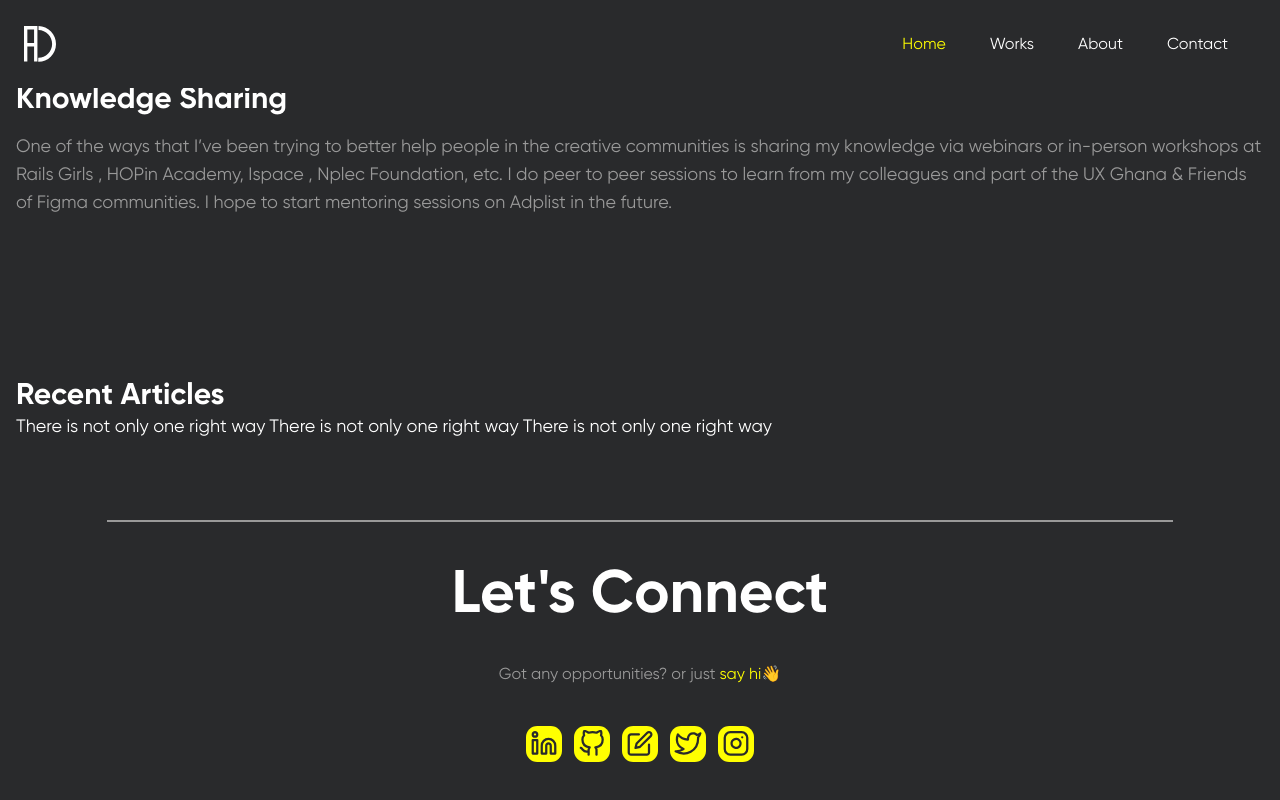
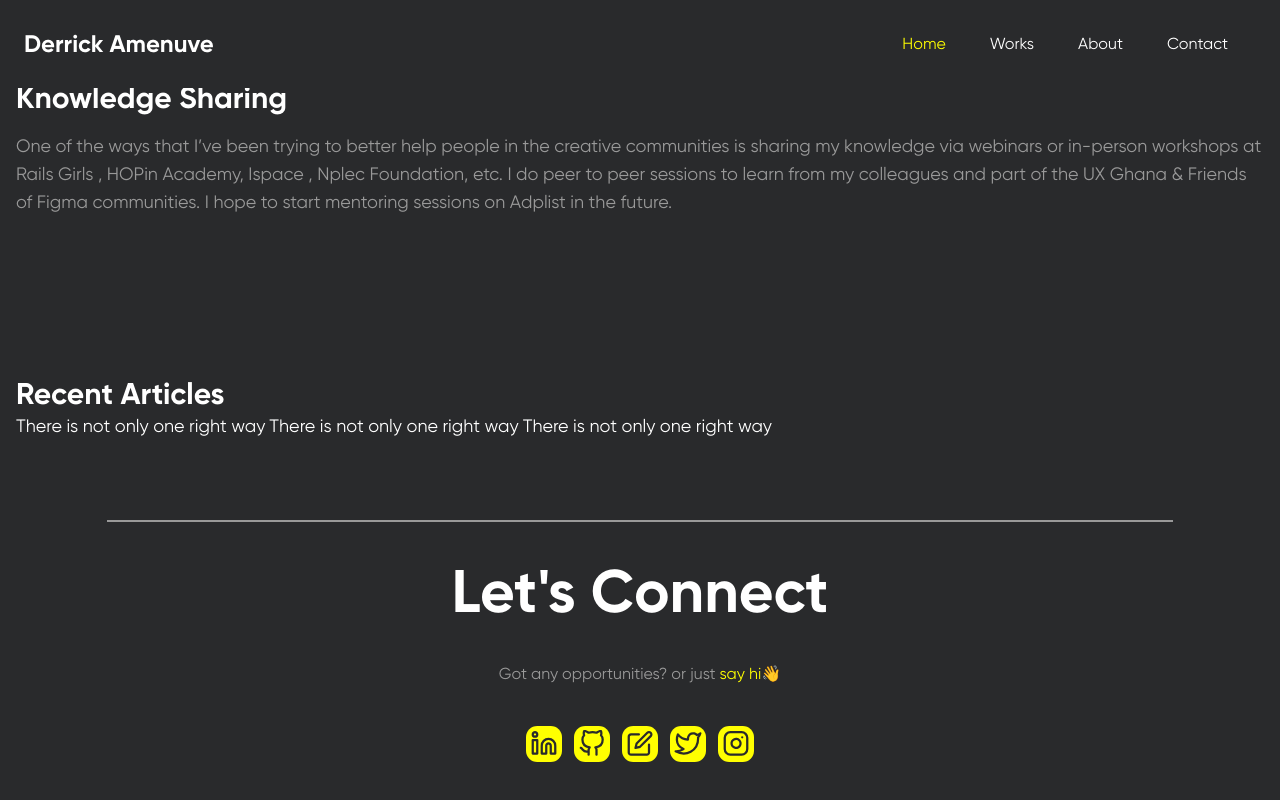
Before and after one commit to Derrickvibe/ux_portfolio, a website: page sharing.html in a window 1280 px wide. Drawn offline with nearby package versions, Linux system fonts and the light colour scheme; files whose address does not match are found by name.

Commit message:
using name as logotype

```diff
--- a/sharing.html
+++ b/sharing.html
@@ -12,11 +12,11 @@
     <nav class="fixed top-0 z-10 flex flex-wrap items-center justify-between w-full p-6" x-data="{ isOpen: false }"
         @keydown.escape="isOpen = false" :class="{ 'shadow-sm bg-black' : isOpen , 'bg-black' : !isOpen}">
         <!--Logo etc-->
-        <div class="flex items-center flex-shrink-0 mr-6 text-white">
-            <a class="text-white" href="/index.html">
-                <img src="/assets/img/Logo.svg" class="h-9" alt="scroll down">
+        <div class="flex items-center flex-shrink-0 mr-6 text-2xl font-bold text-white">
+            <a class="text-white" href="/index.html"> Derrick Amenuve
             </a>
         </div>
+
 
         <!--Toggle button (hidden on large screens)-->
         <button @click="isOpen = !isOpen" type="button"
@@ -91,9 +91,15 @@
                     <div class="flex flex-col ">
                         <h3 class="text-3xl font-bold text-white">Recent Articles</h3>
                         <p>
-                            <a class="mt-4 text-lg text-white underline decoration-yellow"href="https://dev.to/godsloveady/there-is-not-only-one-right-way-4dg6"> There is not only one right way</a>
-                            <a class="mt-4 text-lg text-white underline decoration-yellow"href="https://dev.to/godsloveady/there-is-not-only-one-right-way-4dg6"> There is not only one right way</a>
-                            <a class="mt-4 text-lg text-white underline decoration-yellow"href="https://dev.to/godsloveady/there-is-not-only-one-right-way-4dg6"> There is not only one right way</a>
+                            <a class="mt-4 text-lg text-white underline decoration-yellow"
+                                href="https://dev.to/godsloveady/there-is-not-only-one-right-way-4dg6"> There is not
+                                only one right way</a>
+                            <a class="mt-4 text-lg text-white underline decoration-yellow"
+                                href="https://dev.to/godsloveady/there-is-not-only-one-right-way-4dg6"> There is not
+                                only one right way</a>
+                            <a class="mt-4 text-lg text-white underline decoration-yellow"
+                                href="https://dev.to/godsloveady/there-is-not-only-one-right-way-4dg6"> There is not
+                                only one right way</a>
                         </p>
                     </div>
                 </div>
@@ -110,7 +116,8 @@
         <div class="flex flex-col items-center mb-5 space-y-10">
             <hr class="w-10/12 duration-500 border cursor-pointer border-gray border-1 hover:border-yellow" />
             <h3 class="text-6xl font-bold text-center text-white">Let's Connect</h3>
-          <p class="text-center text-gray">Got any opportunities? or just <a href="mailto:derrickamenuve@gmail.com" class="pt-4 text-yellow">
+            <p class="text-center text-gray">Got any opportunities? or just <a href="mailto:derrickamenuve@gmail.com"
+                    class="pt-4 text-yellow">
                     say hi👋 </a></p>
 
             <div class="flex space-x-3">
```
Also changed, not shown: about.html (+6 -5 lines), index.html (+6 -5 lines). Lines whose indentation alone changed are shown as unchanged.
